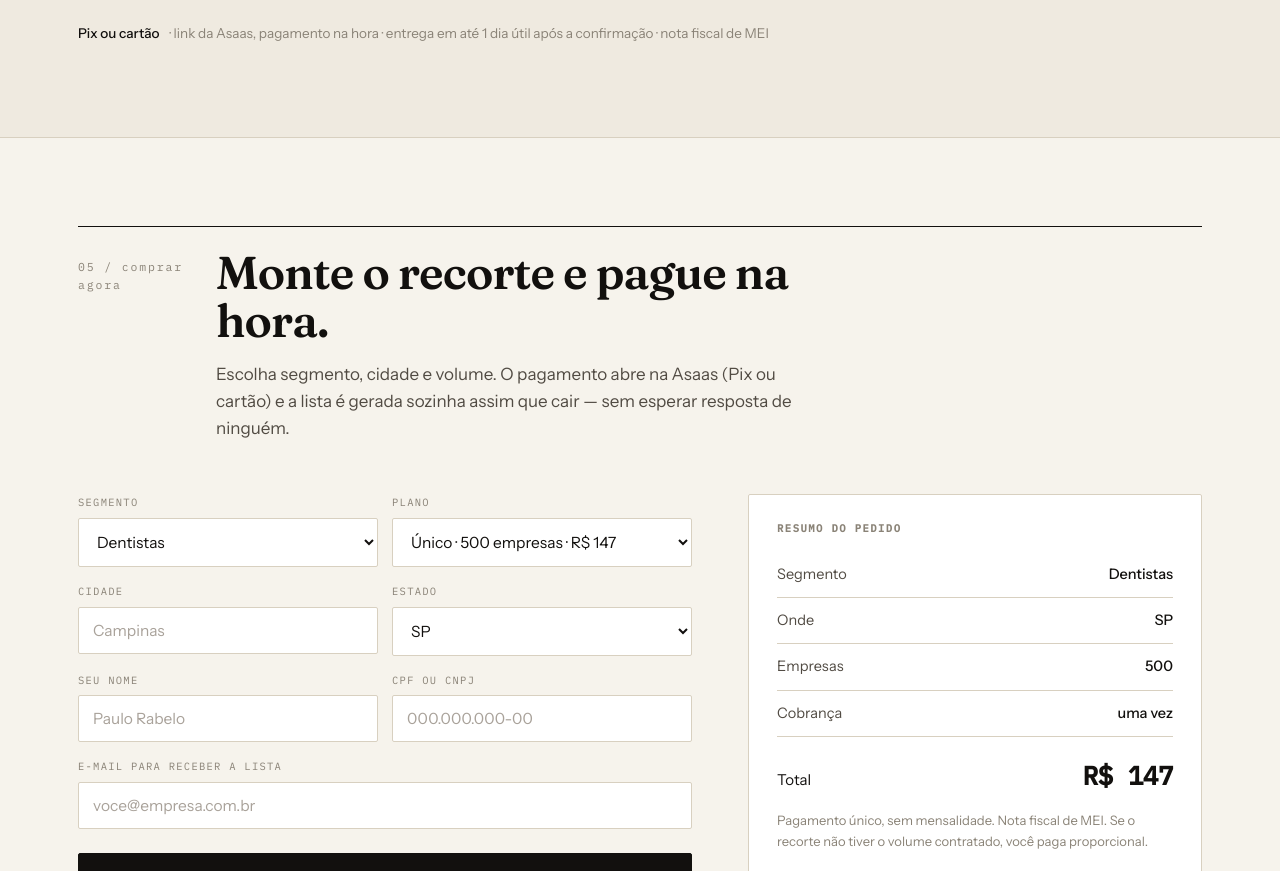
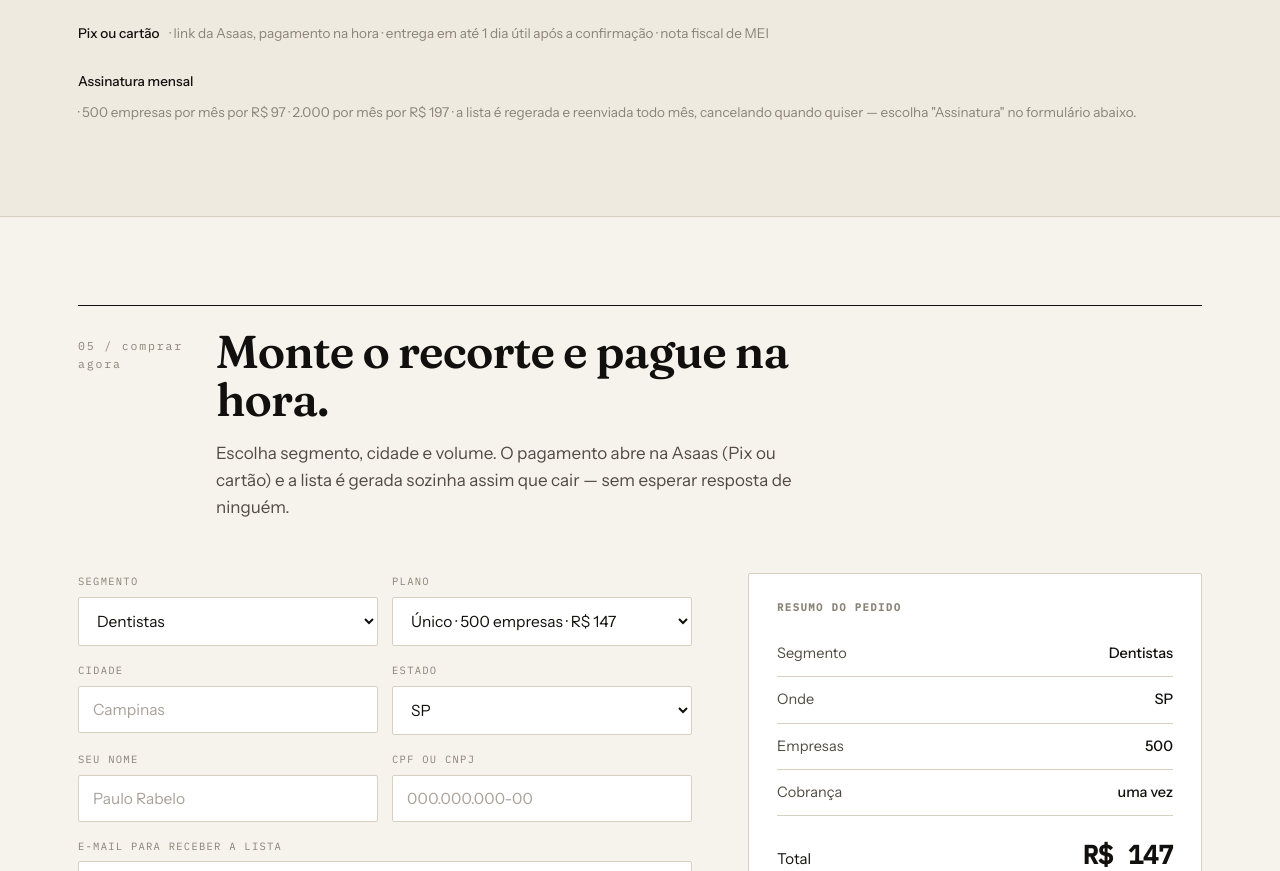
Before and after one commit to PauloJuniorVitrine/basenexo-site, a plain HTML site: page index.html in a window 1280 px wide. Shown: the part 4270-5141 px from the top of the page. Drawn offline with Linux system fonts and the light colour scheme.

Commit message:
Precos: linha da assinatura mensal

```diff
--- a/index.html
+++ b/index.html
@@ -531,6 +531,7 @@
         </div>
       </div>
       <p class="pay-note"><b>Pix ou cartão</b> · link da Asaas, pagamento na hora · entrega em até 1 dia útil após a confirmação · nota fiscal de MEI</p>
+      <p class="pay-note"><b>Assinatura mensal</b> · 500 empresas por mês por R$ 97 · 2.000 por mês por R$ 197 · a lista é regerada e reenviada todo mês, cancelando quando quiser — escolha "Assinatura" no formulário abaixo.</p>
     </div>
   </section>
 
```
